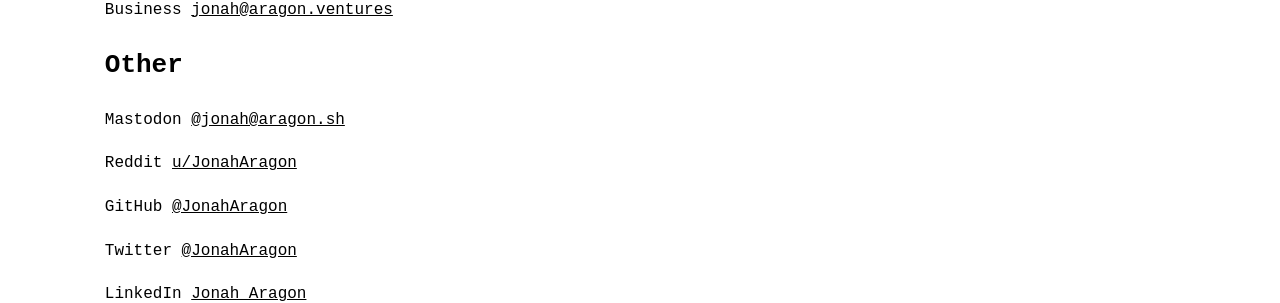
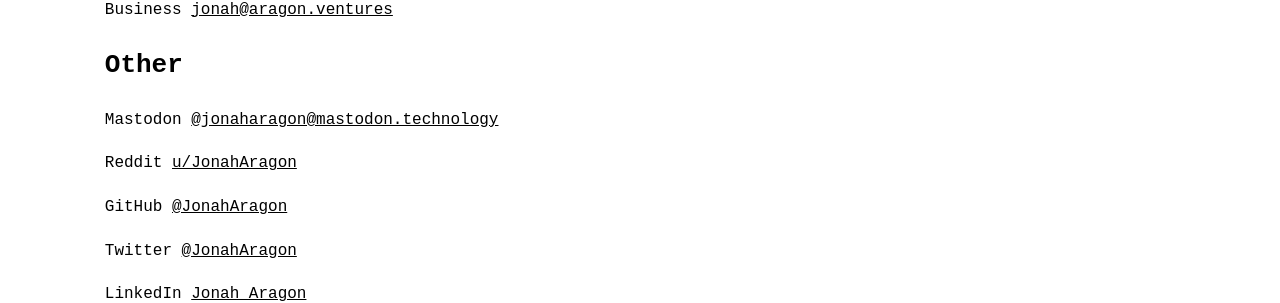
Before and after one commit to jonaharagon/www.jonaharagon.com, a Jekyll site: the page built from accounts.md, in a window 1280 px wide. Shown: the part 448-751 px from the top of the page. Built offline with Jekyll 4.4.1, drawn with Linux system fonts in a browser that asks for light colours.

Commit message:
Update Mastodon Profile Link

```diff
--- a/accounts.md
+++ b/accounts.md
@@ -22,7 +22,7 @@
 
 ## Other
 
-Mastodon [@jonah@aragon.sh](https://mastodon.aragon.sh/@jonah)
+Mastodon [@jonaharagon@mastodon.technology](https://mastodon.technology/@jonaharagon)
 
 Reddit [u/JonahAragon](https://www.reddit.com/user/JonahAragon)
 
--- a/index.html
+++ b/index.html
@@ -29,7 +29,7 @@
     <p>
       <a itemprop="sameAs" rel=me href="https://twitter.com/JonahAragon">Twitter</a>
       <a itemprop="sameAs" rel=me href="https://reddit.com/u/JonahAragon">Reddit</a>
-      <a itemprop="sameAs" rel=me href="https://mastodon.aragon.sh/@jonah">Mastodon</a>
+      <a itemprop="sameAs" rel=me href="https://mastodon.technology/@jonaharagon">Mastodon</a>
       <a itemprop="sameAs" rel=me href="https://github.com/JonahAragon">GitHub</a>
       <a href="/accounts/">More...</a>
   </div>
```
